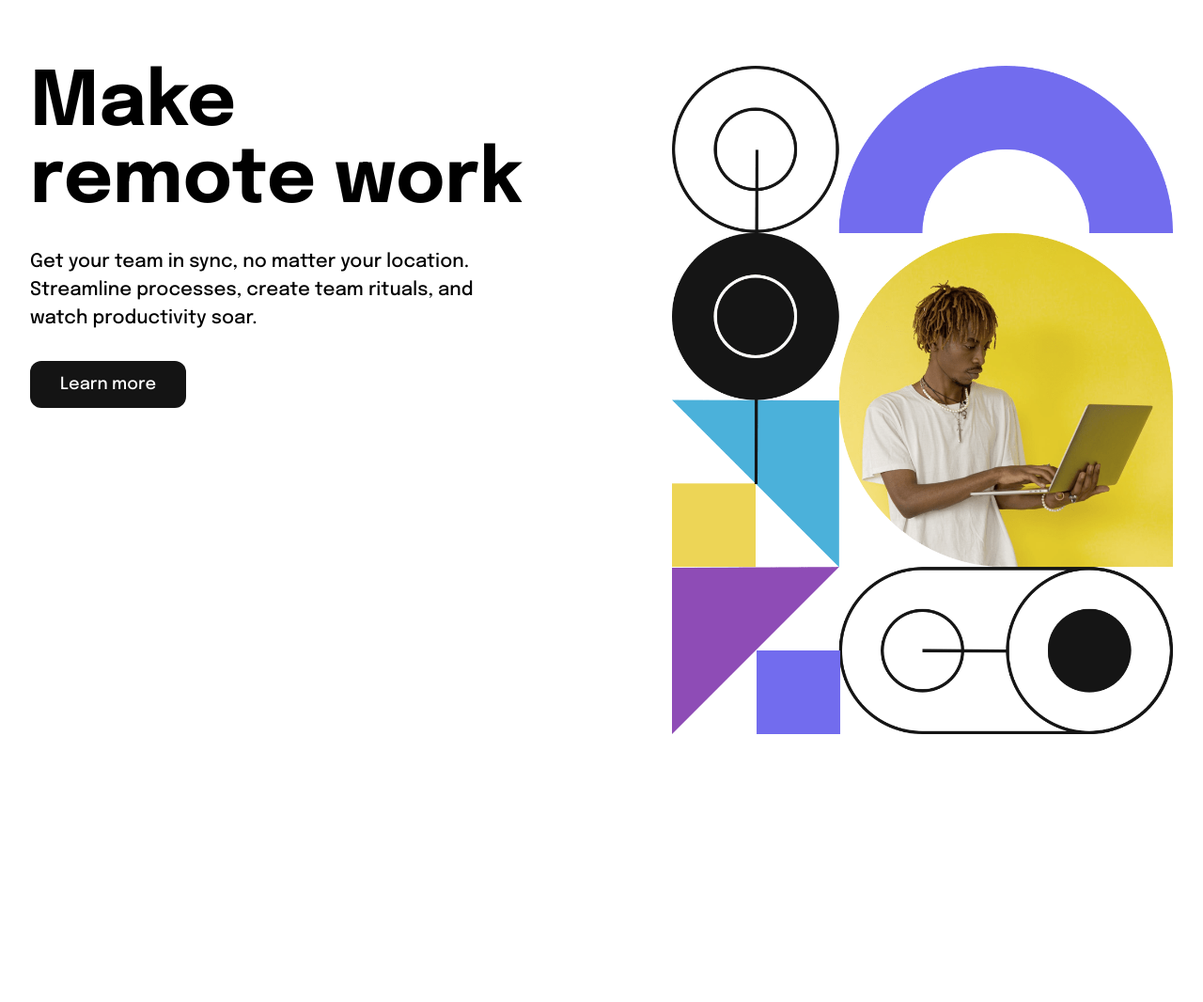
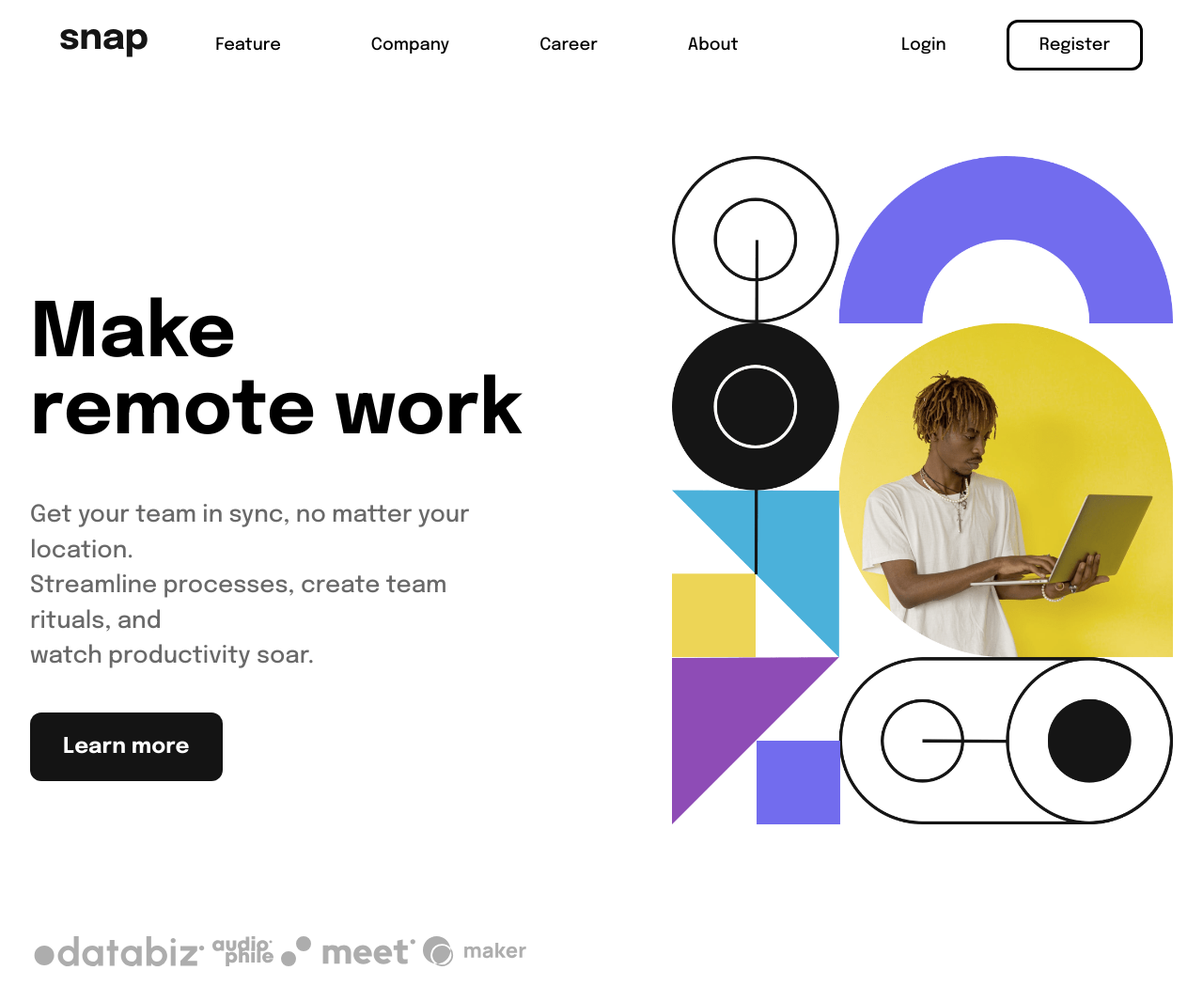
Before and after one commit to maxibrain4/Landing-Page-with-drop-down, a plain HTML site: page index.html in a window 1280 px wide. Shown: the whole page at 94% size. Before the commit the page ends 881 px from the top, so only its background shows below. Drawn offline with Linux system fonts and the light colour scheme.

Commit message:
added the navigation bar

```diff
--- a/index.css
+++ b/index.css
@@ -13,7 +13,48 @@ html {
 .heading-primary {
   font-size: 80px;
   font-weight: 700;
-  margin-bottom: 30px;
+  margin-bottom: 50px;
+}
+/*******************************/
+/*HEADER*/
+/*******************************/
+.header {
+  height: 96px;
+  padding: 0 64px;
+  display: flex;
+  align-items: center;
+  justify-content: space-between;
+}
+
+.logo {
+  height: 30px;
+}
+.main-nav-list {
+  list-style: none;
+  display: flex;
+  align-items: center;
+  gap: 32px;
+  font-family: "Epilogue", sans-serif;
+}
+.main-nav-link:link,
+.main-nav-link:visited {
+  display: inline-block;
+  text-decoration: none;
+  font-size: 18px;
+  font-weight: 400;
+  color: #000;
+  padding: 15px 32px;
+}
+.round-curves:link,
+.round-curves:visited {
+  border: 3px solid #000;
+  padding: 15px 32px;
+  border-radius: 12px;
+}
+.first-box {
+  display: flex;
+  align-items: center;
+  gap: 40px;
 }
 /*******************************/
 /*HER0 SECTION*/
@@ -25,6 +66,9 @@ html {
 .hero-img {
   width: 100%;
 }
+.hero-text-box {
+  margin-top: 150px;
+}
 .hero {
   max-width: 1440px;
   display: grid;
@@ -34,18 +78,30 @@ html {
   gap: 150px;
 }
 .hero-description {
-  font-size: 20px;
+  font-size: 25px;
   line-height: 1.5;
-  margin-bottom: 30px;
+  margin-bottom: 40px;
+  color: hsl(0, 0%, 41%);
 }
 .btn,
 .btn:link,
 .btn:visited {
   display: inline-block;
   text-decoration: none;
-  font-size: 18px;
-  padding: 16px 32px;
+  font-family: "Epilogue", sans-serif;
+  font-size: 23px;
+  font-weight: 700;
+  padding: 25px 35px;
   background-color: hsl(0, 0%, 8%);
   border-radius: 12px;
   color: #fff;
+  margin-bottom: 100px;
 }
+.logos {
+  display: flex;
+  justify-content: space-around;
+  margin-top: 65px;
+}
+.logos img {
+  height: 32px;
+}
--- a/index.html
+++ b/index.html
@@ -14,6 +14,27 @@
     <link rel="stylesheet" href="index.css" />
   </head>
   <body>
+    <header class="header">
+      <nav class="nav-list first-box">
+        <a href="#">
+          <img src="/images/logo.svg" class="logo" alt="" />
+        </a>
+        <ul class="main-nav-list">
+          <li>
+            <a href="#" class="main-nav-link">Feature</a>
+          </li>
+          <li><a href="#" class="main-nav-link"> Company</a></li>
+          <li><a href="#" class="main-nav-link">Career</a></li>
+          <li><a href="#" class="main-nav-link">About</a></li>
+        </ul>
+      </nav>
+      <nav class="nav-list">
+        <ul class="main-nav-list">
+          <li><a href="#" class="main-nav-link">Login</a></li>
+          <li><a href="#" class="main-nav-link round-curves">Register</a></li>
+        </ul>
+      </nav>
+    </header>
     <section class="hero-section">
       <div class="hero">
         <div class="hero-text-box">
@@ -27,6 +48,12 @@
             watch productivity soar.
           </p>
           <a href="#" class="btn">Learn more</a>
+          <div class="logos">
+            <img src="/images/client-databiz.svg" alt="" />
+            <img src="/images/client-audiophile.svg" alt="" />
+            <img src="/images/client-meet.svg" alt="" />
+            <img src="/images/client-maker.svg" alt="" />
+          </div>
         </div>
         <div class="hero-img-box">
           <img src="/images/image-hero-desktop.png" class="hero-img" alt="" />
```
